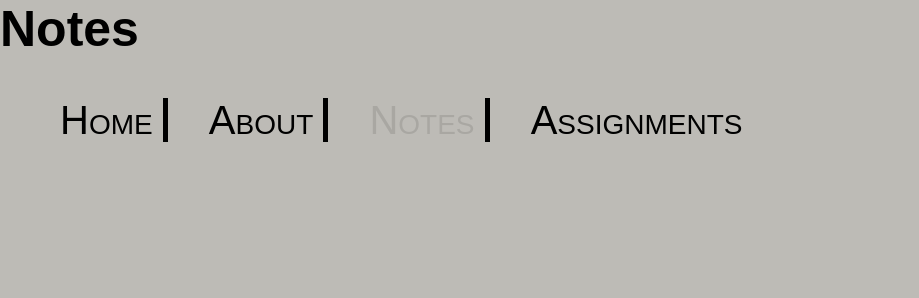
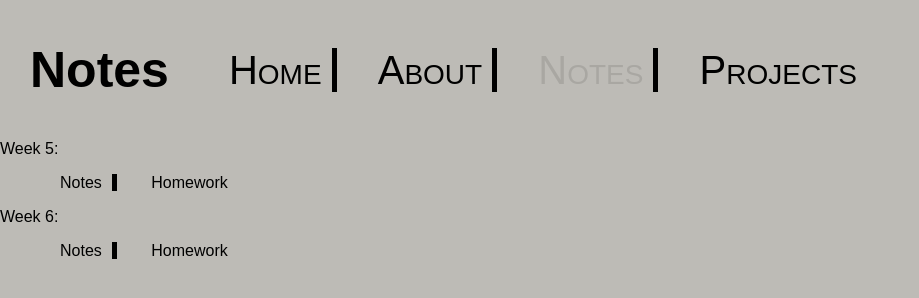
Before and after one commit to pepperc0des/pepperc0des.github.io, a plain HTML site: page notes.html in a window 1280 px wide. Shown: the whole page, without its empty margins (0-919 px from the left). Drawn offline with Linux system fonts and the light colour scheme.

Commit message:
Initial Commit

```diff
--- a/notes.html
+++ b/notes.html
@@ -7,6 +7,7 @@
     <title>Notes</title>
 </head>
 <body>
+    <header class="header">
         <div class="logo">
             Notes
         </div>
@@ -17,10 +18,24 @@
                         <li><a href="./index.html">Home</a></li>
                         <li><a href="./about.html">About</a></li>
                         <li><a class="active" href="./notes.html">Notes</a></li>
-                    <li><a href="./assignments.html">Assignments</a></li>
+                        <li><a href="./projects.html">Projects</a></li>
                     </ul>
                 </div>
             </div>
         </nav>
+    </header>
+
+    <div class="notes-container">
+        <a href="#">Week 5:</a>
+        <ul>
+            <li><a href="#">Notes</a></li>
+            <li><a href="#">Homework</a></li>
+        </ul>
+        <a href="#">Week 6:</a>
+        <ul>
+            <li><a href="#">Notes</a></li>
+            <li><a href="#">Homework</a></li>
+        </ul>
+    </div>
 </body>
 </html>
```
Also changed, not shown: index.html (+1 -1 lines). Lines whose indentation alone changed are shown as unchanged.
